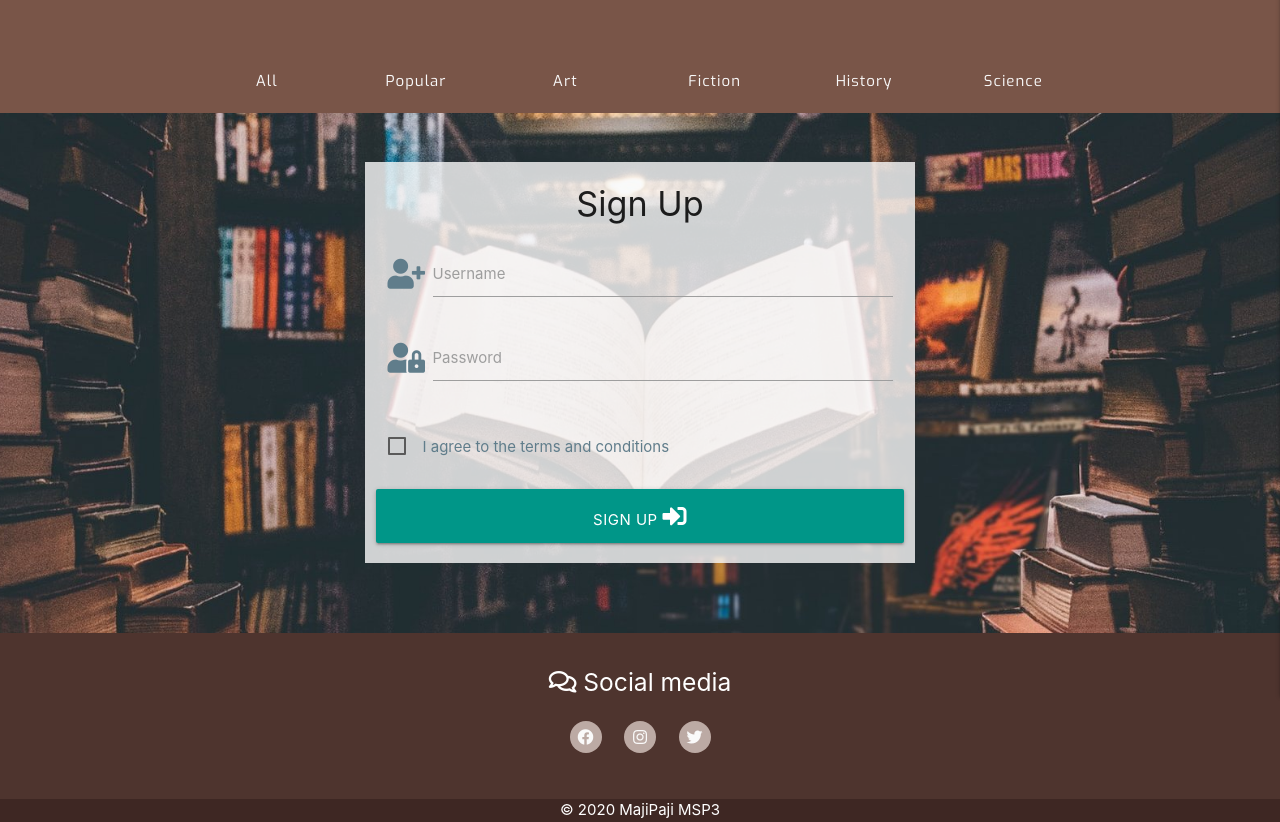
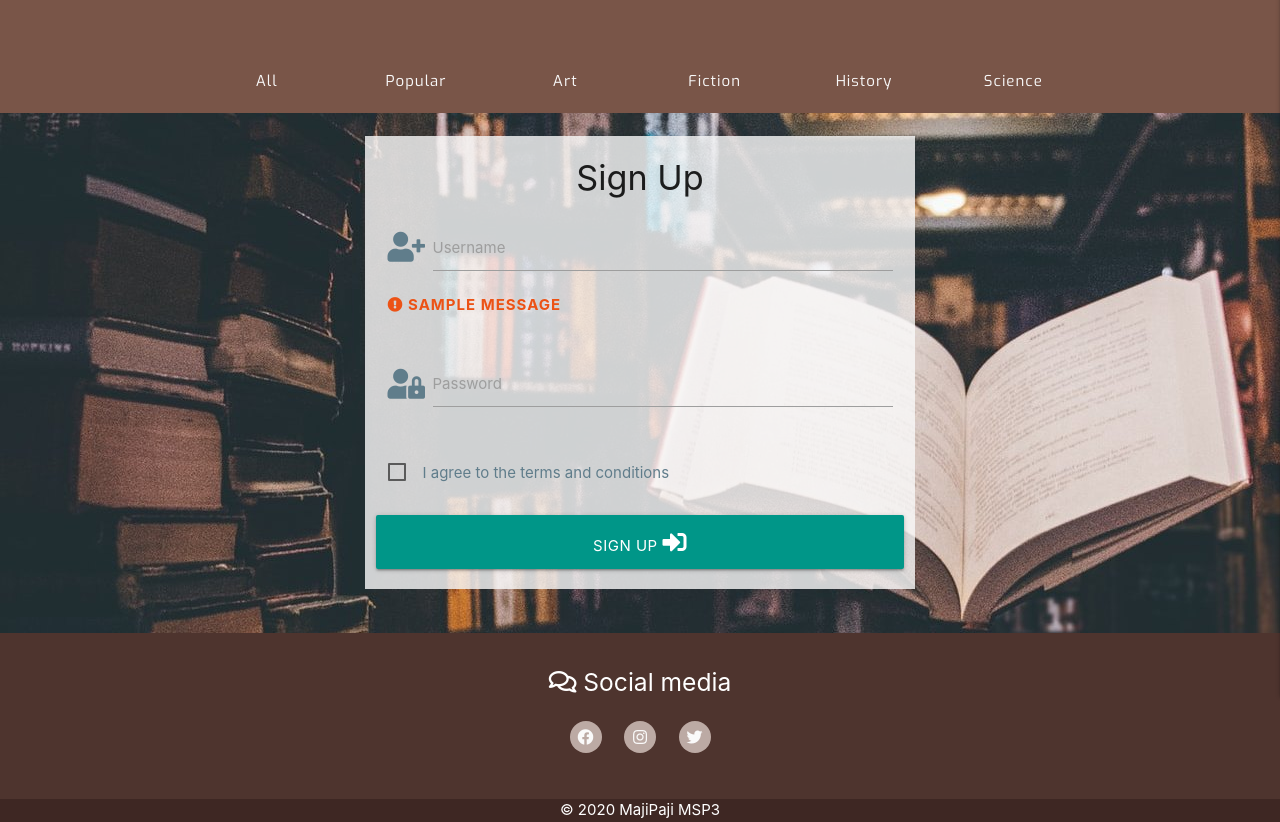
Before and after one commit to MajPaji/Book-Review-Club, a Flask app: page /sign_up in a window 1280 px wide. Shown: the part 164-986 px from the top of the page. Run offline with Flask 2, Linux system fonts and the light colour scheme; one stand-in notice (Sample message) is shown; some libraries are stand-ins or nearby versions.

Commit message:
Add Sign up functionality

```diff
--- a/app.py
+++ b/app.py
@@ -24,9 +24,32 @@ def book_review_club():
     return render_template("index.html", books=books)
 
 
-@app.route('/sign_up', methods=['GET','POST'])
+@app.route('/sign_up', methods=['GET', 'POST'])
 def sign_up():
+
+    if request.method == "POST":
+
+        existing_username = mongo.db.users.find_one(
+            {"username": request.form.get("username").lower()})
+
+        if existing_username:
+            flash("Username already exists")
+            return redirect(url_for('sign_up'))
+
+        sign_up = {
+            "username": request.form.get("username").lower(),
+            "password": generate_password_hash(request.form.get("password"))
+        }
+
+        mongo.db.users.insert_one(sign_up)
+        session["user"] = request.form.get("username").lower()
+
     return render_template("sign_up.html")
+
+
+@app.route('/term_and_conditions')
+def term_and_conditions():
+    return render_template("term_and_conditions.html")
 
 
 if __name__ == "__main__":
--- a/static/css/style.css
+++ b/static/css/style.css
@@ -55,7 +55,7 @@ body {
 
 .callout {
   height: 65vh;
-  background: url("../images/hero-image-index.jpg");
+
   background-repeat: no-repeat;
   background-size: cover;
   -moz-background-size: cover;
@@ -94,9 +94,24 @@ body {
   border-color: #fafafa;
 }
 
-
+/* sign up */
 
 .sign-up {
     max-width: 550px;
     background-color: rgba(250, 250, 250, 0.8);
 }
+
+.falsh-messages-warning{
+    color: rgb(236, 82, 21);
+    text-transform: uppercase;
+    font-weight: bold;
+    letter-spacing: 1px;
+}
+
+.term_and_conditions {
+    color: inherit;
+}
+
+.term_and_conditions:hover {
+    text-decoration: underline;
+}
--- a/templates/base.html
+++ b/templates/base.html
@@ -87,18 +87,14 @@
         </div>
     </section>
 
-    <!-- callout -->
-    <section class="callout valign-wrapper">
-        <div class="row">
-            <div class="sign-up col s10 offset-s1 m12">
+    <!-- main callout -->
 
 
-                    {% block content %}
 
-                    {% endblock %}
-            </div>
-        </div>
-    </section>
+        {% block content %}
+
+        {% endblock %}
+
 
 
 
--- a/templates/sign_up.html
+++ b/templates/sign_up.html
@@ -1,22 +1,29 @@
 {% extends "base.html" %}
 
 {% block content %}
-
-
+<section class="callout valign-wrapper" style="background: url({{ url_for('static', filename='images/hero-image-index.jpg') }});">
+<div class="row">
+<div class="sign-up col s10 offset-s1 m12">
     <h4 class="center-align">Sign Up</h4>
 
-    <form class="col s12">
+    <form class="col s12" method="POST" action="{{ url_for('sign_up') }}">
         <div class="row">
+
                 <!-- username -->
                 <div class="input-field blue-grey-text col s12">
                     <i class="fas fa-user-plus blue-grey-text prefix"></i>
-                <input id="username" name="username" type="text" class="validate">
+                    <input id="username" name="username" type="text" class="validate" minlength="5" maxlength="15" pattern="^[a-zA-Z0-9]{5,15}$" required>
                     <label for="username">Username</label>
+                    {% with messages = get_flashed_messages() %}
+                        {% for message in messages %}
+                            <p class="falsh-messages-warning"><i class="fas fa-exclamation-circle"></i> {{ message }}</p>
+                        {% endfor %}
+                    {% endwith %}
                 </div>
                 <!-- password -->
                 <div class="input-field blue-grey-text col s12">
                     <i class="fas fa-user-lock blue-grey-text prefix"></i>
-                <input id="password" name="password" type="password" class="validate">
+                    <input id="password" name="password" type="password" class="validate"minlength="5" maxlength="15" required>
                     <label for="password">Password</label>
                 </div>
                 <!-- checkbox -->
@@ -24,7 +31,7 @@
                     <p>
                     <label for="checkbox">
                         <input type="checkbox" id="checkbox" name="checkbox" value="yes" required/>
-                    <span class="blue-grey-text">I agree to the terms and conditions</span>
+                        <span class="blue-grey-text">I agree to the <a class="term_and_conditions" href="{{ url_for('term_and_conditions') }}">terms and conditions</a></span>
                     </label>
                     </p>
                 </div>
@@ -33,7 +40,12 @@
                     Sign up <i class="fas fa-sign-in-alt"></i>
                 </button>
         </div>
+
     </form>
+</div>
+
+</div>
+</section>
 
 
 {% endblock %}
```
Lines whose indentation alone changed are shown as unchanged.
